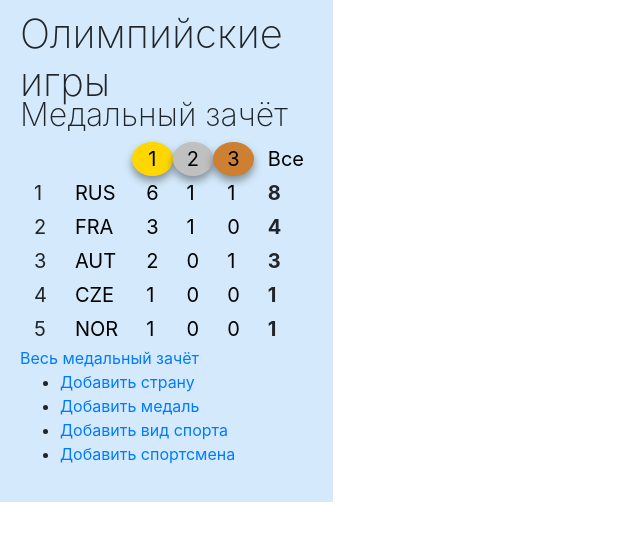
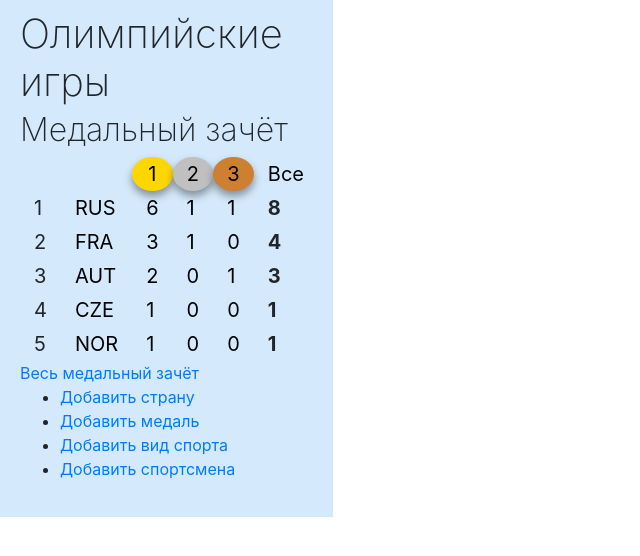
Before and after one commit to VFxxxxx/Medal-score, a PHP site: page /?gold=1 in a window 1280 px wide. Shown: the top 556 px of the page, without its empty margins (0-640 px from the left). Run offline with PHP 8.4, Linux system fonts and the light colour scheme; data comes from the database, SQL or seed files in the repository; data that the repository does not hold is empty.

Commit message:
add styles in project

```diff
--- a/css/style.css
+++ b/css/style.css
@@ -106,3 +106,7 @@ form input[type=submit] {
 .form-wrapper {
 	padding-top: 16px;
 }
+
+.padding-head {
+    padding-top: 15px;
+}
--- a/index.php
+++ b/index.php
@@ -9,7 +9,7 @@
 <body>
 	<div class='medails-table'>
 	<h1>Олимпийские игры</h1>
-	<h2>Медальный зачёт</h2>
+	<h2 class="padding-head">Медальный зачёт</h2>
 
 	<?
 	require_once("connections/db.php");
```
